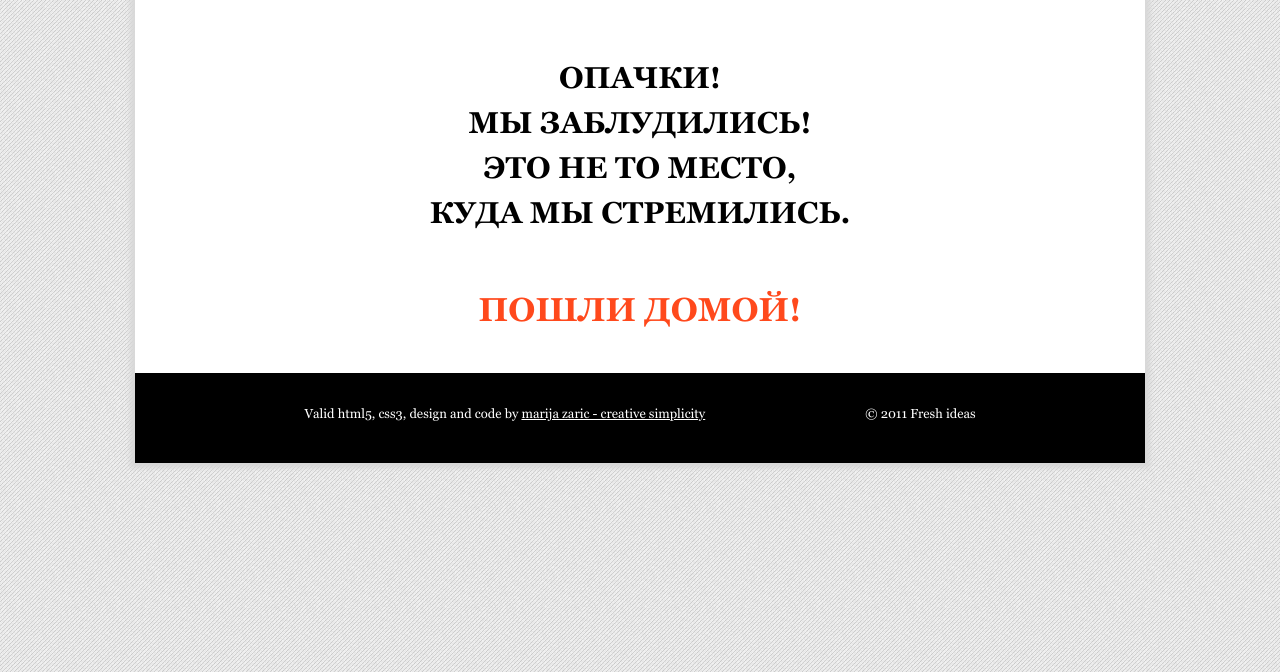
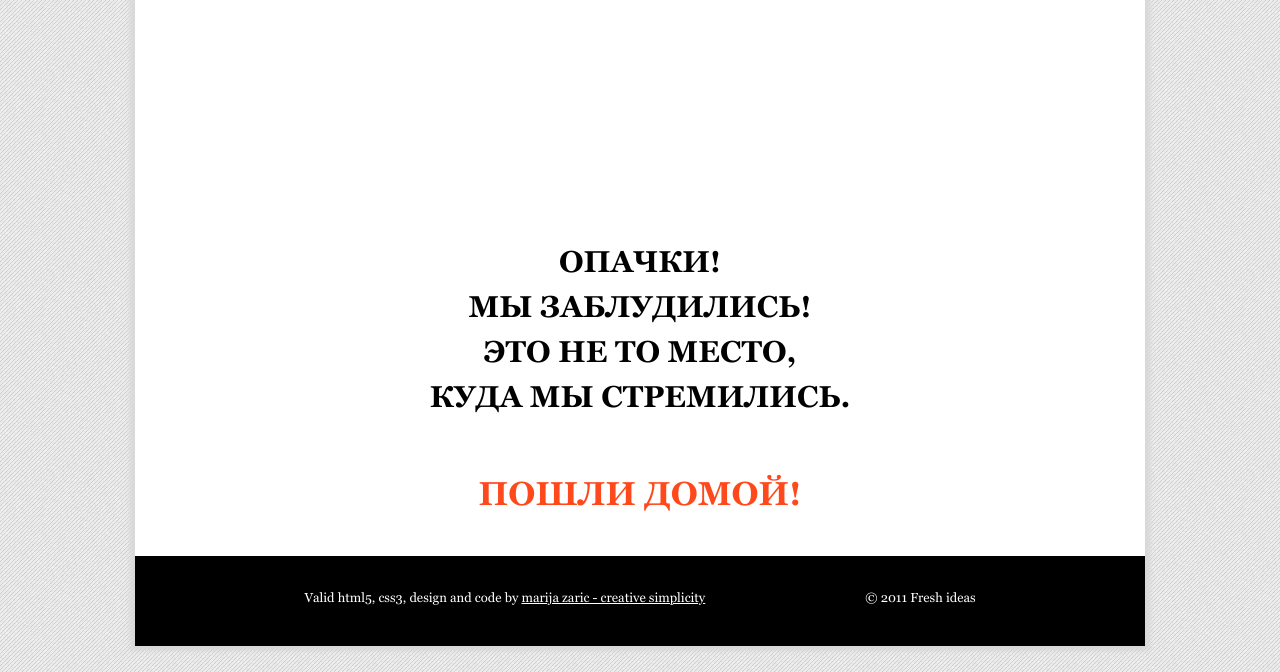
Before and after one commit to youngFrontendDeveloper/Fresh_ideas, a website: page 404.html in a window 1280 px wide. Shown: the part 128-800 px from the top of the page. Drawn offline with Linux system fonts and the light colour scheme; files whose address does not match are found by name.

Commit message:
Добавила к странице page min-height: 93vh

```diff
--- a/source/less/page.less
+++ b/source/less/page.less
@@ -4,6 +4,7 @@ body {
   flex-direction: column;
   justify-content: space-between;
   width: 980px;
+  min-height: 93vh;
   margin: 0 auto;
   margin-bottom: 15px;
   padding: 15px;
--- a/source/less/style.less
+++ b/source/less/style.less
@@ -397,6 +397,7 @@ body {
   flex-direction: column;
   justify-content: space-between;
   width: 980px;
+  min-height: 93vh;
   margin: 0 auto;
   margin-bottom: 15px;
   padding: 15px;
```
Also changed, not shown: build/css/style.css, build/css/style.min.css, 1 other file.
